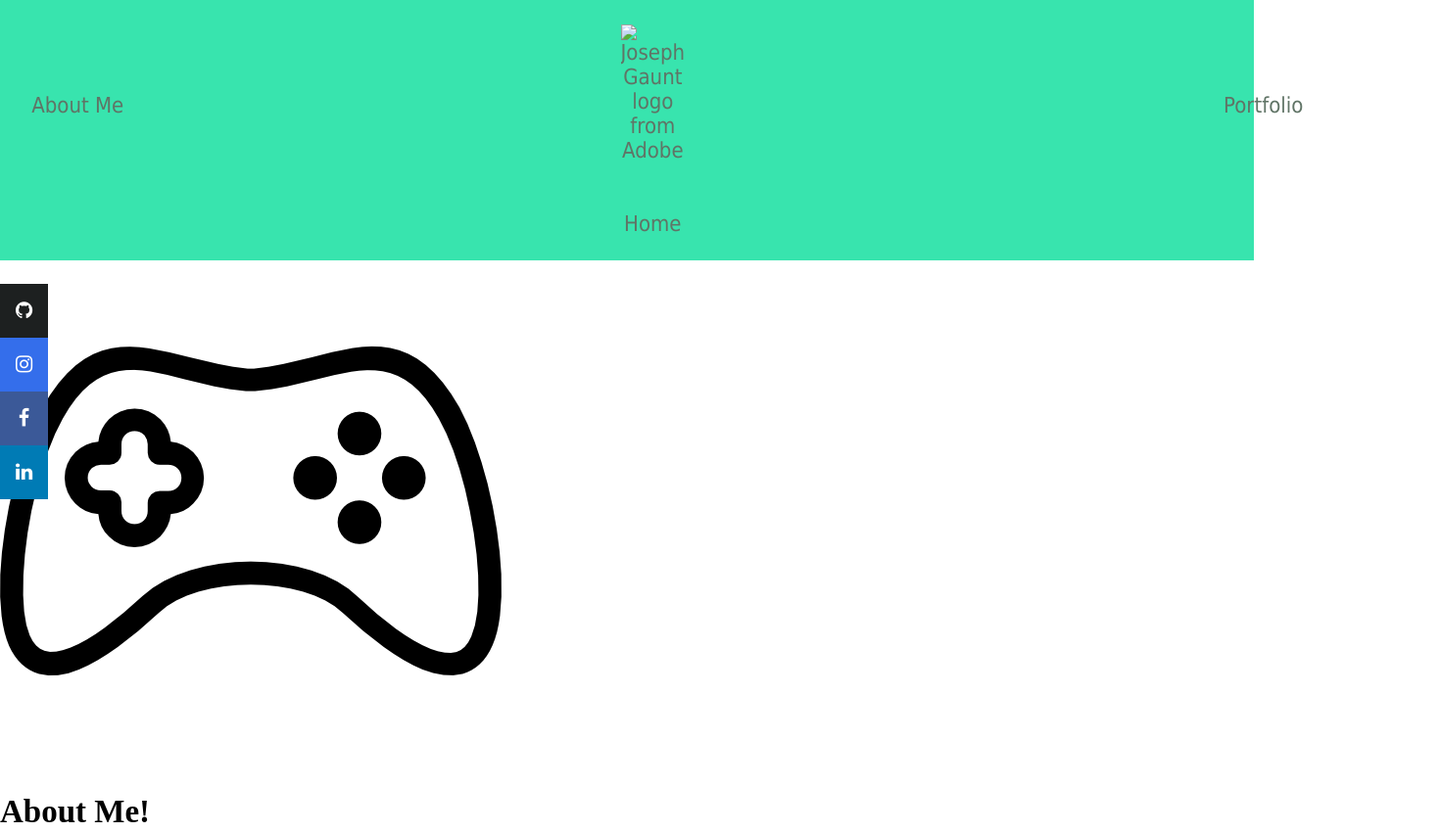
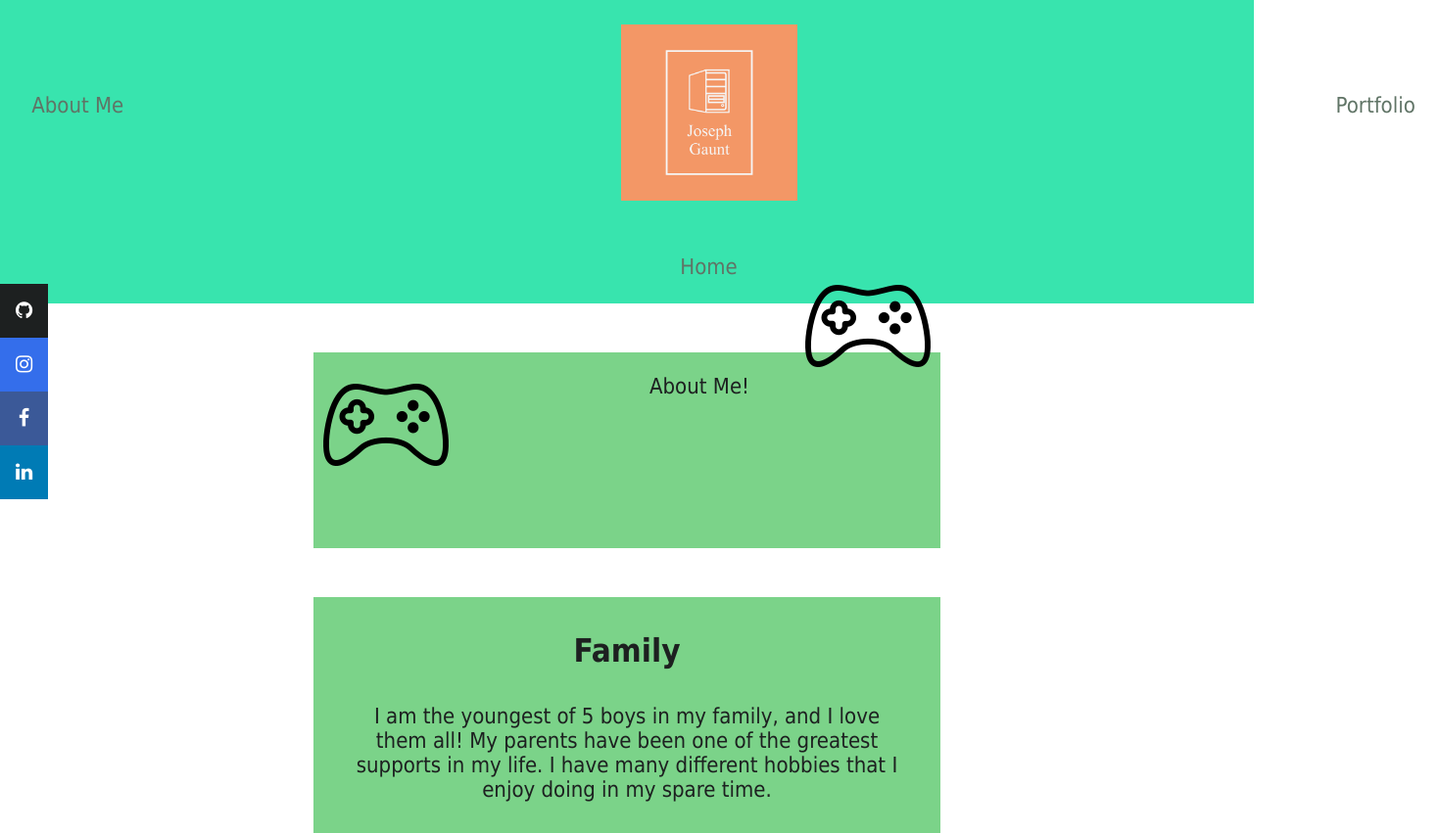
Before and after one commit to jrgauntjr/personal_port, a plain HTML site: page aboutme.html in a window 1280 px wide. Shown: the top 851 px of the page at 98% size, 1470 px wide, since content can reach past the window. Drawn offline with Linux system fonts and the light colour scheme; a web font is replaced by a local one.

Commit message:
updated about me page and css for the same page

```diff
--- a/aboutme.html
+++ b/aboutme.html
@@ -19,18 +19,16 @@
         <header>
             <nav>
                 <a class="non-im1" href="aboutme.html">About Me</a>
-                <a href="index.html"><img class="logo im2" src="images/Joseph Gaunt-logos.jpeg" alt="Joseph Gaunt logo from Adobe"></a>
+                <a href="index.html"><img class="logo im2" src="images/Joseph_Gaunt-logos.jpeg" alt="Joseph Gaunt logo from Adobe"></a>
                 <a class="im2" href="index.html">Home</a>
                 <a class="non-im2" href="portfolio.html">Portfolio</a>
             </nav>
         </header>
         <main class="aboutme">
             <section class="title">
-                <img src="images/console.png" alt="Game Controller logo">
-                <div class="title">
-                    <h2>About Me!</h2>
-                </div>
-                <img src="images/console.png" alt="Game Controller logo">
+                <img class="game" id="g1" src="images/console.png" alt="Game Controller logo">
+                <p>About Me!</p>
+                <img class="game" id="g2" src="images/console.png" alt="Game Controller logo">
             </section>
             <section class="about">
                 <h2>Family</h2>
--- a/styles/styles.css
+++ b/styles/styles.css
@@ -1,5 +1,5 @@
 @import url('https://fonts.googleapis.com/css2?family=Gabarito:wght@700&family=Roboto+Slab:wght@300&display=swap');
-body {margin:0;height:2000px;font-size: 22px;}
+body {margin:0;height:1600px;font-size: 22px;}
 
 .icon-bar {
     position: fixed;
@@ -148,3 +148,48 @@ footer img{
 }
 
 /* About Me */
+.aboutme{
+    display: grid;
+    grid-template-columns: 1fr 1fr 1fr 1fr;
+}
+.title{
+    grid-column: 2/4;
+    background-color: #7BD389;
+    margin: 50px 0;
+    height: 200px;
+}
+.title_text{
+    color: #1d2020;
+    text-align: center;
+    font-size: 40px;
+    width: 80%;
+}
+.game{
+    width: 20%;
+    vertical-align: middle;
+}
+#g1{
+    float: left;
+    margin: 10px;
+}
+.title p{
+    color: #1d2020;
+    text-align: center;
+    font-family: "Tahoma", "Times New Roman", sans-serif;
+}
+#g2{
+    float: right;
+    margin: 10px;
+    position: relative;
+    top: -170px;
+}
+.about{
+    grid-column: 2/4;
+    background-color: #7BD389;
+}
+.about h2, .about p{
+    color: #1d2020;
+    text-align: center;
+    font-family: "Tahoma", "Times New Roman", sans-serif;
+    margin: 35px;
+}
```
